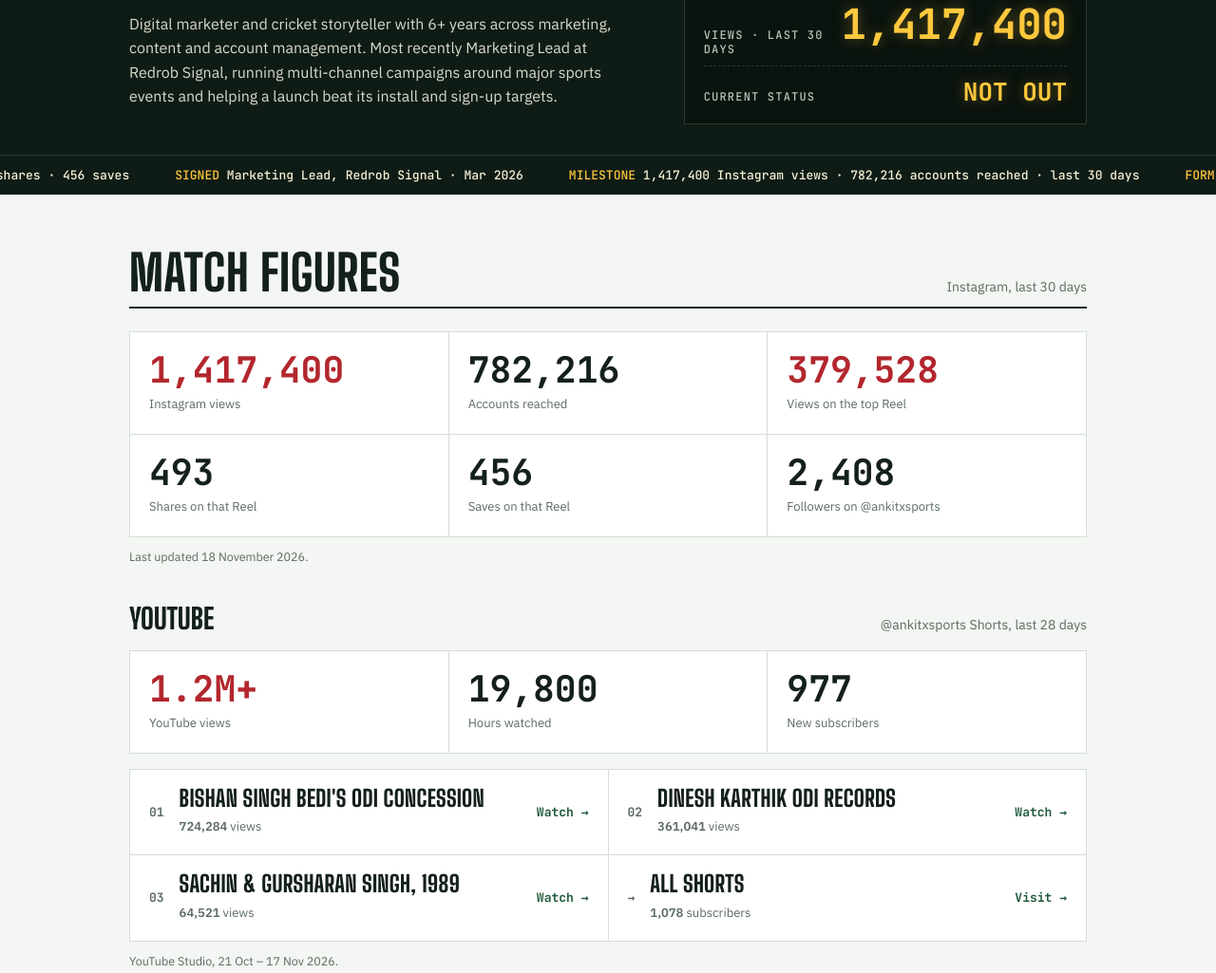
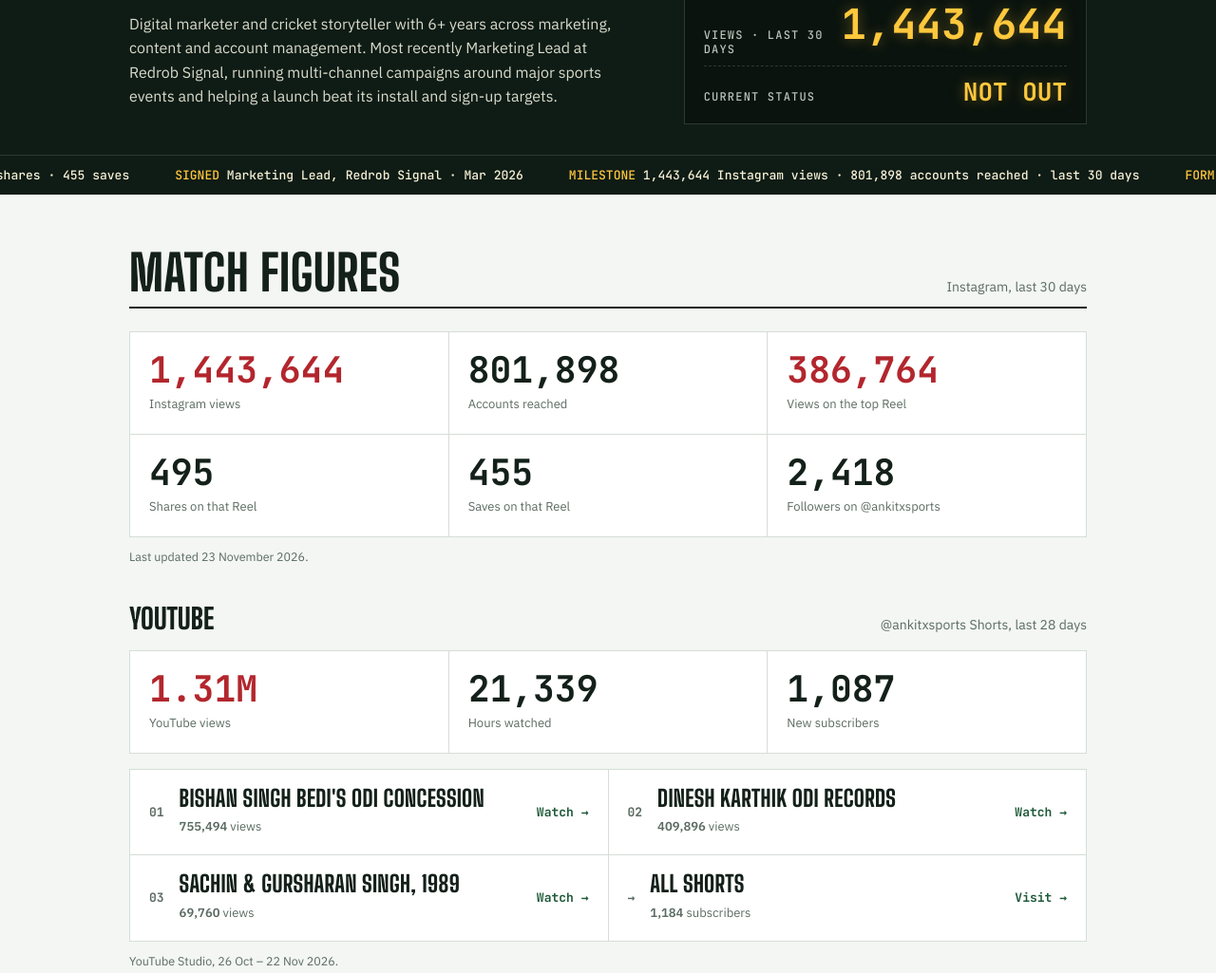
Before and after one commit to TheAnkitAnand/ankitxsports, a plain HTML site: page index.html in a window 1280 px wide. Shown: the part 375-1400 px from the top of the page at 95% size. Drawn offline with Linux system fonts and the light colour scheme.

Commit message:
index.html

```diff
--- a/index.html
+++ b/index.html
@@ -196,21 +196,21 @@ footer{padding-block:28px 40px;color:var(--muted);font:500 12px/1.5 var(--mono);
       <div class="score" aria-label="Career scoreboard">
         <div class="score-row"><span>Career</span><b>6+<small>yrs</small></b></div>
         <div class="score-row"><span>In cricket media</span><b>5+<small>yrs*</small></b></div>
-        <div class="score-row"><span>Views · <span data-s="periodShort">last 90 days</span></span><b data-n="views">284,644</b></div>
+        <div class="score-row"><span>Views · <span data-s="periodShort">last 90 days</span></span><b data-n="views">1,443,644</b></div>
         <div class="score-row"><span>Current status</span><b style="font-size:26px">NOT OUT</b></div>
       </div>
     </div>
   </div>
   <div class="ticker" aria-hidden="true">
     <div class="ticker-track">
-      <span><em>FLASH</em> One Reel · 107,595 views · 738 shares · 322 saves</span>
+      <span><em>FLASH</em> Top Reel · 386,764 views · 495 shares · 455 saves</span>
       <span><em>SIGNED</em> Marketing Lead, Redrob Signal · Mar 2026</span>
-      <span><em>MILESTONE</em> 19,470 Instagram interactions in 90 days</span>
+      <span><em>MILESTONE</em> 1,443,644 Instagram views · 801,898 accounts reached · last 30 days</span>
       <span><em>FORM</em> 32 months as Fantasy Content Editor at CricTracker</span>
       <span><em>LAUNCH</em> 2.52M installs · 126% of target · Redrob Signal</span>
-      <span><em>FLASH</em> One Reel · 107,595 views · 738 shares · 322 saves</span>
+      <span><em>FLASH</em> Top Reel · 386,764 views · 495 shares · 455 saves</span>
       <span><em>SIGNED</em> Marketing Lead, Redrob Signal · Mar 2026</span>
-      <span><em>MILESTONE</em> 19,470 Instagram interactions in 90 days</span>
+      <span><em>MILESTONE</em> 1,443,644 Instagram views · 801,898 accounts reached · last 30 days</span>
       <span><em>FORM</em> 32 months as Fantasy Content Editor at CricTracker</span>
       <span><em>LAUNCH</em> 2.52M installs · 126% of target · Redrob Signal</span>
     </div>
@@ -221,28 +221,28 @@ footer{padding-block:28px 40px;color:var(--muted);font:500 12px/1.5 var(--mono);
   <section class="wrap" id="figures">
     <div class="sec-head"><h2>Match figures</h2><p>Instagram, <span data-s="period">90-day reporting period</span></p></div>
     <div class="stats">
-      <div class="stat hl"><b data-n="views">284,644</b><span>Instagram views</span></div>
-      <div class="stat"><b data-n="viewers">444,009</b><span>Accounts reached</span></div>
-      <div class="stat hl"><b data-n="topReel.views">107,595</b><span>Views on the top Reel</span></div>
-      <div class="stat"><b data-n="topReel.shares">738</b><span>Shares on that Reel</span></div>
-      <div class="stat"><b data-n="topReel.saves">322</b><span>Saves on that Reel</span></div>
-      <div class="stat"><b data-n="followers">—</b><span>Followers on @ankitxsports</span></div>
+      <div class="stat hl"><b data-n="views">1,443,644</b><span>Instagram views</span></div>
+      <div class="stat"><b data-n="viewers">801,898</b><span>Accounts reached</span></div>
+      <div class="stat hl"><b data-n="topReel.views">386,764</b><span>Views on the top Reel</span></div>
+      <div class="stat"><b data-n="topReel.shares">495</b><span>Shares on that Reel</span></div>
+      <div class="stat"><b data-n="topReel.saves">455</b><span>Saves on that Reel</span></div>
+      <div class="stat"><b data-n="followers">2,418</b><span>Followers on @ankitxsports</span></div>
     </div>
-    <p class="note">Last updated <span data-s="updated">October 2026</span>.</p>
+    <p class="note">Last updated <span data-s="updated">23 November 2026</span>.</p>
 
     <div class="sub-head"><h3>YouTube</h3><p>@ankitxsports Shorts, <span>last 28 days</span></p></div>
     <div class="stats">
-      <div class="stat hl"><b>1.2M+</b><span>YouTube views</span></div>
-      <div class="stat"><b data-n="yt.watchHours">19,800</b><span>Hours watched</span></div>
-      <div class="stat"><b data-n="yt.subsGained">977</b><span>New subscribers</span></div>
+      <div class="stat hl"><b>1.31M</b><span>YouTube views</span></div>
+      <div class="stat"><b data-n="yt.watchHours">21,339</b><span>Hours watched</span></div>
+      <div class="stat"><b data-n="yt.subsGained">1,087</b><span>New subscribers</span></div>
     </div>
     <div class="press" style="margin-top:16px">
-      <a href="https://youtube.com/shorts/tuGj8C1DAjM" target="_blank" rel="noopener"><span class="no">01</span><span><span class="pub">Bishan Singh Bedi's ODI Concession</span><span class="kind"><b data-n="yt.top.0">724,284</b> views</span></span><span class="arrow">Watch &rarr;</span></a>
-      <a href="https://youtube.com/shorts/VuSBFa8cRoE" target="_blank" rel="noopener"><span class="no">02</span><span><span class="pub">Dinesh Karthik ODI Records</span><span class="kind"><b data-n="yt.top.1">361,041</b> views</span></span><span class="arrow">Watch &rarr;</span></a>
-      <a href="https://youtube.com/shorts/SSpNv3T8qH8" target="_blank" rel="noopener"><span class="no">03</span><span><span class="pub">Sachin &amp; Gursharan Singh, 1989</span><span class="kind"><b data-n="yt.top.2">64,521</b> views</span></span><span class="arrow">Watch &rarr;</span></a>
-      <a href="https://www.youtube.com/@ankitxsports" target="_blank" rel="noopener"><span class="no">&rarr;</span><span><span class="pub">All Shorts</span><span class="kind"><b data-n="yt.subscribers">1,078</b> subscribers</span></span><span class="arrow">Visit &rarr;</span></a>
+      <a href="https://youtube.com/shorts/tuGj8C1DAjM" target="_blank" rel="noopener"><span class="no">01</span><span><span class="pub">Bishan Singh Bedi's ODI Concession</span><span class="kind"><b data-n="yt.top.0">755,494</b> views</span></span><span class="arrow">Watch &rarr;</span></a>
+      <a href="https://youtube.com/shorts/VuSBFa8cRoE" target="_blank" rel="noopener"><span class="no">02</span><span><span class="pub">Dinesh Karthik ODI Records</span><span class="kind"><b data-n="yt.top.1">409,896</b> views</span></span><span class="arrow">Watch &rarr;</span></a>
+      <a href="https://youtube.com/shorts/SSpNv3T8qH8" target="_blank" rel="noopener"><span class="no">03</span><span><span class="pub">Sachin &amp; Gursharan Singh, 1989</span><span class="kind"><b data-n="yt.top.2">69,760</b> views</span></span><span class="arrow">Watch &rarr;</span></a>
+      <a href="https://www.youtube.com/@ankitxsports" target="_blank" rel="noopener"><span class="no">&rarr;</span><span><span class="pub">All Shorts</span><span class="kind"><b data-n="yt.subscribers">1,184</b> subscribers</span></span><span class="arrow">Visit &rarr;</span></a>
     </div>
-    <p class="note">YouTube Studio, 21 Oct – 17 Nov 2026.</p>
+    <p class="note">YouTube Studio, 26 Oct – 22 Nov 2026.</p>
 
   </section>
 
@@ -294,7 +294,7 @@ footer{padding-block:28px 40px;color:var(--muted);font:500 12px/1.5 var(--mono);
       <div>
         <div class="eyebrow">Player of the match</div>
         <h3><a href="https://www.instagram.com/reel/DfbSY3aynXK/" target="_blank" rel="noopener" style="color:inherit;text-decoration:none">Top-scoring Reel</a></h3>
-        <div class="reel-stats"><span><b data-n="topReel.views">107,595</b> views</span><span><b data-n="topReel.shares">738</b> shares</span><span><b data-n="topReel.saves">322</b> saves</span><span><b data-n="topReel.likes">6,841</b> likes</span><span><b data-n="topReel.follows">491</b> follows</span></div>
+        <div class="reel-stats"><span><b data-n="topReel.views">386,764</b> views</span><span><b data-n="topReel.shares">495</b> shares</span><span><b data-n="topReel.saves">455</b> saves</span><span><b data-n="topReel.likes">10,032</b> likes</span><span><b data-n="topReel.follows">176</b> follows</span></div>
         <a id="reel-link" href="https://www.instagram.com/reel/DfbSY3aynXK/" target="_blank" rel="noopener" style="display:inline-block;margin-top:16px;padding:10px 16px;background:var(--cherry);color:#fff;text-decoration:none;font:700 13px/1 var(--mono);letter-spacing:.06em;text-transform:uppercase">▶ Watch the Reel on Instagram</a>
       </div>
     </div>
@@ -355,7 +355,7 @@ footer{padding-block:28px 40px;color:var(--muted);font:500 12px/1.5 var(--mono);
 
 <!-- INSTAGRAM STATS: edit the numbers in this JSON block to update the whole page. -->
 <script id="ig-stats" type="application/json">
-{"updated":"18 November 2026","period":"last 30 days","periodShort":"last 30 days","views":1417400,"viewers":782216,"interactions":80430,"followers":2408,"topReel":{"views":379528,"viewers":308183,"shares":493,"saves":456,"likes":9963,"comments":97,"follows":176,"url":"https://www.instagram.com/reel/DfbSY3aynXK/"},"yt":{"watchHours":19800,"subsGained":977,"subscribers":1078,"top":[724284,361041,64521]}}
+{"updated":"23 November 2026","period":"last 30 days","periodShort":"last 30 days","views":1443644,"viewers":801898,"interactions":80259,"followers":2418,"topReel":{"views":386764,"viewers":314305,"shares":495,"saves":455,"likes":10032,"comments":98,"follows":176,"url":"https://www.instagram.com/reel/DfbSY3aynXK/"},"yt":{"watchHours":21339,"subsGained":1087,"subscribers":1184,"top":[755494,409896,69760]}}
 </script>
 <script>
 (function(){
@@ -374,7 +374,7 @@ footer{padding-block:28px 40px;color:var(--muted);font:500 12px/1.5 var(--mono);
 const innings=[
  {g:"Cricket & sports media"},
  {r:"Marketing Lead",t:"Redrob Signal",d:"Mar 2026 – present",m:8,no:1,b:["Executed Instagram, YouTube and Snapchat campaigns around major sports events; Instagram delivered 3.87M views across 255 posts, including a top-performing Reel with 1.6M views.","Planned five content pillars and scaled output 2–5x during key fixtures; built monthly plans covering 150+ Reels, polls, quizzes and stories.","Contributed to a launch that delivered 2.52M installs (126% of target) and 1.15M sign-ups (115% of target).","Wrote scripts for influencer collaborations, including the AB de Villiers x Redrob Signal series.","Wrote scripts and recorded Reels for the platform's social channels.","Prepared prediction event questions for publication in the app."]},
- {r:"Freelance Cricket Content Writer & Creator",t:"Self-employed",d:"Jun 2025 – present",m:17,no:1,b:["Grew @ankitxsports to 1.42M Instagram views in 30 days, reaching 782,216 accounts with 80,430 interactions.","Top Reel reached 379,528 views, 9,963 likes and 456 saves, bringing 176 new follows.","Grew YouTube Shorts to 1.2M+ views, 19,800 watch hours and 977 new subscribers in 28 days; top Short reached 724,284 views.","Track performance in Instagram Insights and YouTube Studio (views, reach, watch time, saves and follows).","Write sports and cricket articles for digital publishers, and scripts and short-form video concepts for a client's Instagram and YouTube."]},
+ {r:"Freelance Cricket Content Writer & Creator",t:"Self-employed",d:"Jun 2025 – present",m:17,no:1,b:["Grew @ankitxsports to 1.44M Instagram views in 30 days, reaching 801,898 accounts with 80,259 interactions.","Top Reel reached 386,764 views, 10,032 likes and 455 saves, bringing 176 new follows.","Grew YouTube Shorts to 1.31M views, 21,339 watch hours and 1,087 new subscribers in 28 days; top Short reached 755,494 views.","Track performance in Instagram Insights and YouTube Studio (views, reach, watch time, saves and follows).","Write sports and cricket articles for digital publishers, and scripts and short-form video concepts for a client's Instagram and YouTube."]},
  {r:"Cricket Content & Engagement Lead",t:"ASAR Gaming Network",d:"Dec 2024 – Jun 2025",m:6,b:["Managed company social accounts and created content on trending moments and fan interests.","Wrote Reel scripts, planned shoots and worked with a video editor on final delivery."]},
  {r:"Fantasy Content Editor",t:"CricTracker",d:"Mar 2022 – Nov 2024",m:32,b:["Reviewed, edited and published articles to a high accuracy standard, often under live-match deadlines.","Worked with social and marketing teams to refine headlines and story angles for digital audiences.","Covered player stories, trending news, milestones and off-field developments."]},
  {r:"Content Writer",t:"CricTracker",d:"Dec 2021 – Feb 2022",m:2,b:["Wrote fantasy cricket articles, match previews and cricket news."]},
```
